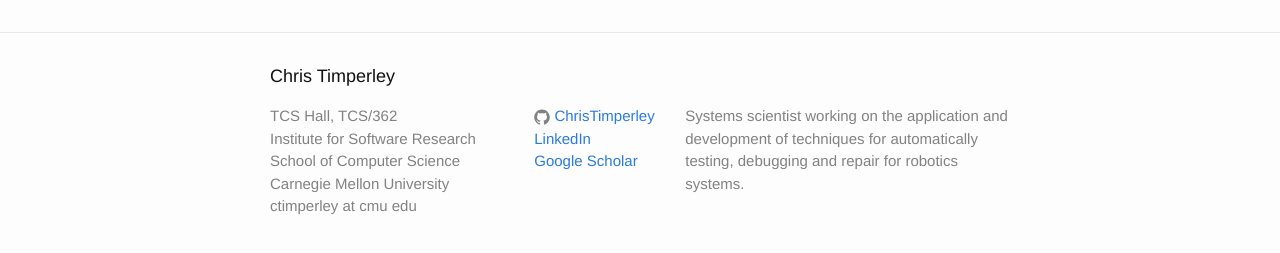
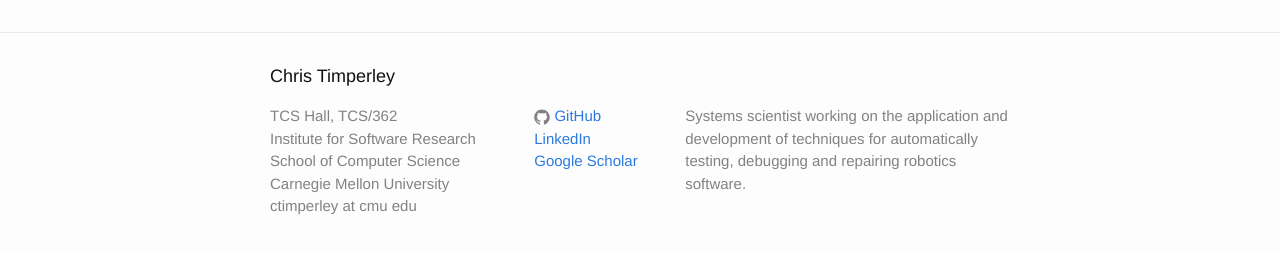
Before and after one commit to ChrisTimperley/ChrisTimperley.github.io, a Jekyll site: the page built from index.html, in a window 1280 px wide. Shown: the part 418-671 px from the top of the page. Built offline with Jekyll 4.4.1, drawn with Linux system fonts in a browser that asks for light colours; nearby versions of some CDN libraries.

Commit message:
simplified footer

```diff
--- a/_includes/footer.html
+++ b/_includes/footer.html
@@ -26,7 +26,7 @@
                 </svg>
               </span>
 
-              <span class="username">{{ site.github_username }}</span>
+              <span class="username">GitHub</span>
             </a>
           </li>
           {% endif %}
@@ -46,8 +46,8 @@
       <div class="footer-col  footer-col-3">
         <p class="text">
           Systems scientist working on the application and development
-          of techniques for automatically testing, debugging and repair for
-          robotics systems.
+          of techniques for automatically testing, debugging and repairing
+          robotics software.
         </p>
       </div>
     </div>
```
